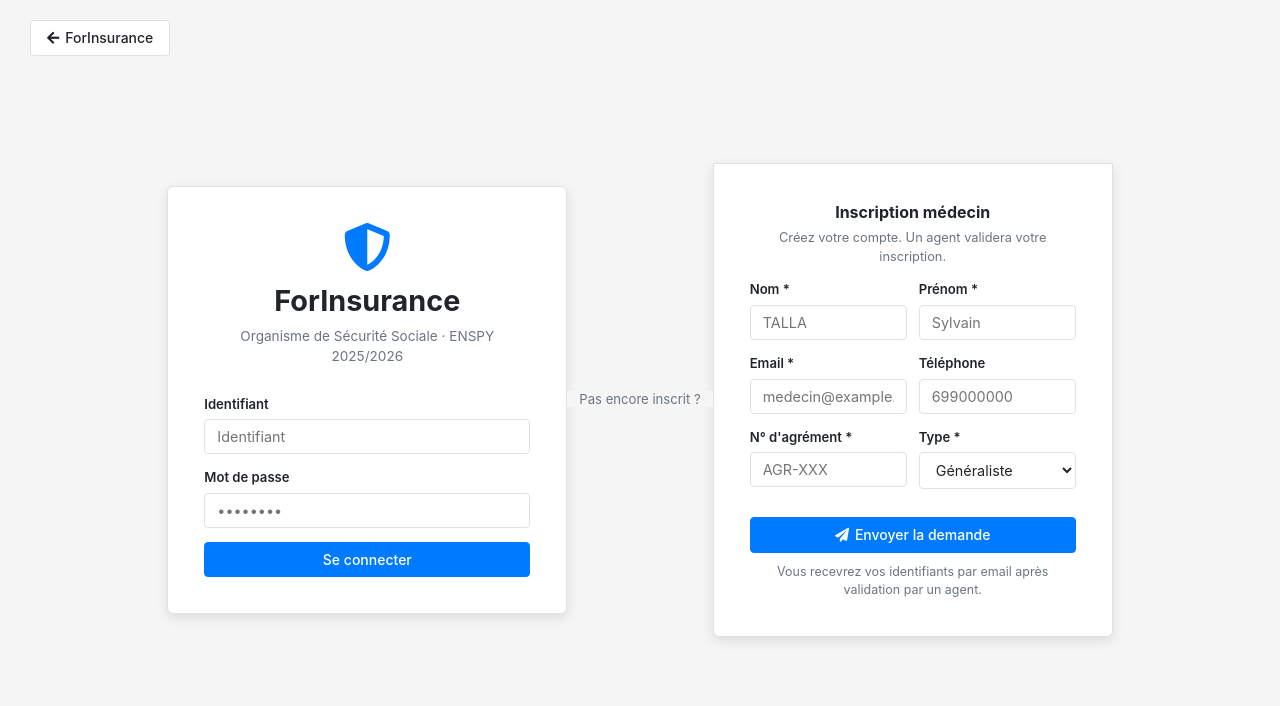
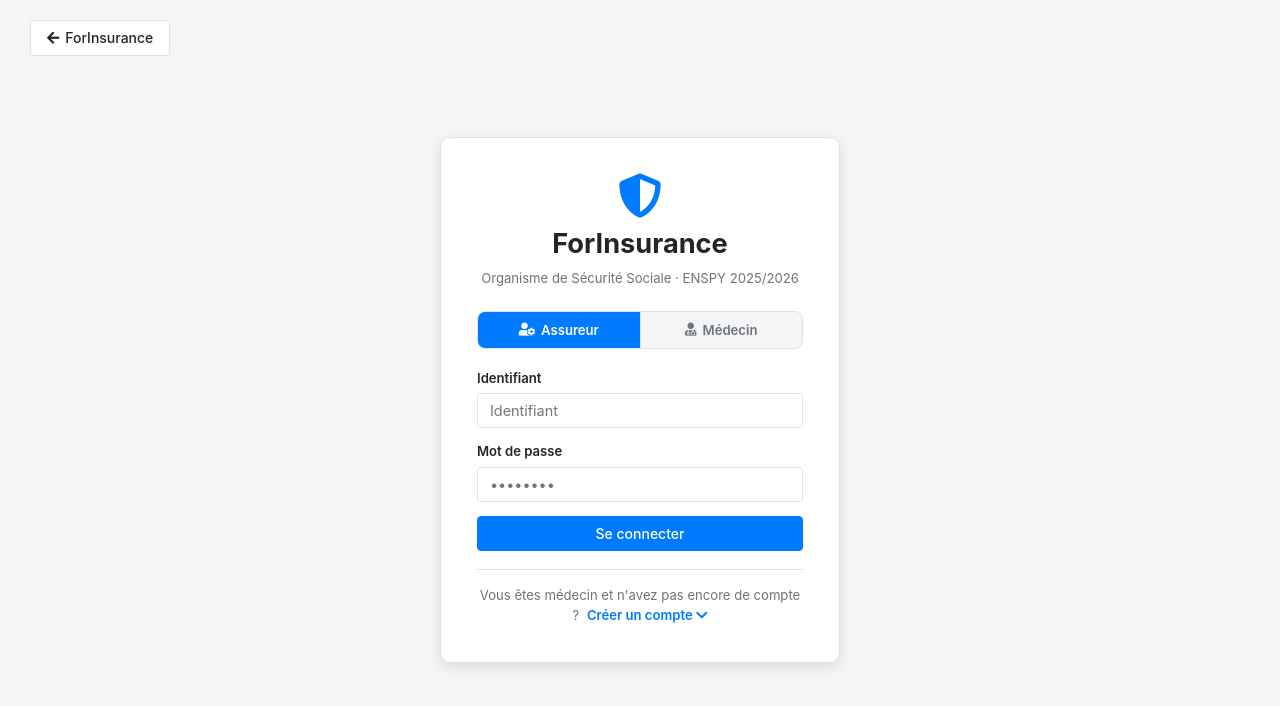
Before and after one commit to cbrLain/ForInsurance, a website: page frontend/index.html in a window 1280 px wide. Both pictures are taken after a click on the button "Espace Connecté". Drawn offline with nearby package versions, Linux system fonts and the light colour scheme; no server answers.

Commit message:
fix: login page with role tabs + toggle register form

```diff
--- a/frontend/css/main.css
+++ b/frontend/css/main.css
@@ -120,14 +120,22 @@ ul{list-style:none}
 }
 
 /* ── LOGIN ────────────────────────────────────────────── */
-.login-card{background:var(--bg-white);width:400px;max-width:94vw;border-radius:6px;padding:36px;box-shadow:var(--shadow-lg);border:1px solid var(--border)}
-.login-logo{text-align:center;margin-bottom:28px}
-.logo-icon{font-size:48px;color:var(--primary);margin-bottom:8px}
-.logo-title{font-size:1.8rem;font-weight:700;color:var(--text)}
-.logo-sub{color:var(--text-muted);font-size:.85rem;margin-top:4px}
-.login-divider{text-align:center;margin:10px 0;position:relative;color:var(--text-muted);font-size:.82rem}
-.login-divider::before{content:'';position:absolute;left:0;top:50%;width:100%;height:1px;background:var(--border)}
-.login-divider span{background:var(--bg);padding:0 12px;position:relative;z-index:1}
+.login-wrapper{display:flex;flex-direction:column;align-items:center;gap:0}
+.login-card{background:var(--bg-white);width:400px;max-width:94vw;border-radius:10px;padding:36px;box-shadow:var(--shadow-lg);border:1px solid var(--border)}
+.login-logo{text-align:center;margin-bottom:22px}
+.logo-icon{font-size:44px;color:var(--primary);margin-bottom:6px}
+.logo-title{font-size:1.7rem;font-weight:700;color:var(--text)}
+.logo-sub{color:var(--text-muted);font-size:.82rem;margin-top:4px}
+.register-card{border-top:0;border-top-left-radius:0;border-top-right-radius:0;margin-top:-1px;padding-top:24px}
+.register-card.hidden{display:none}
+.role-tabs{display:flex;gap:0;margin-bottom:20px;border-radius:8px;overflow:hidden;border:1px solid var(--border);background:var(--bg)}
+.rtab{flex:1;padding:10px 8px;text-align:center;font-size:.82rem;font-weight:600;background:transparent;color:var(--text-muted);border:none;cursor:pointer;transition:all .12s;display:flex;align-items:center;justify-content:center;gap:6px}
+.rtab:not(:last-child){border-right:1px solid var(--border)}
+.rtab.active{background:var(--primary);color:#fff}
+.rtab:hover:not(.active){background:rgba(0,123,255,.06);color:var(--text)}
+.login-register-link{text-align:center;margin-top:18px;padding-top:16px;border-top:1px solid var(--border);font-size:.82rem;color:var(--text-muted)}
+.login-register-link a{color:var(--primary);font-weight:600;cursor:pointer;text-decoration:none;margin-left:4px}
+.login-register-link a:hover{text-decoration:underline}
 
 /* ── AUTOCOMPLETE ─────────────────────────────────────── */
 .autocomplete-dropdown{
--- a/frontend/index.html
+++ b/frontend/index.html
@@ -119,12 +119,23 @@
     <div style="position:absolute;top:20px;left:30px;">
       <button class="btn btn-secondary" onclick="showLanding()"><i class="fas fa-arrow-left"></i> ForInsurance</button>
     </div>
+    <div class="login-wrapper">
       <div class="login-card">
         <div class="login-logo">
           <i class="fas fa-shield-alt logo-icon"></i>
           <h1 class="logo-title">ForInsurance</h1>
           <p class="logo-sub">Organisme de Sécurité Sociale · ENSPY 2025/2026</p>
         </div>
+
+        <div class="role-tabs">
+          <button class="rtab active" data-role="assureur" onclick="setLoginRole('assureur')">
+            <i class="fas fa-user-cog"></i> Assureur
+          </button>
+          <button class="rtab" data-role="medecin" onclick="setLoginRole('medecin')">
+            <i class="fas fa-user-md"></i> Médecin
+          </button>
+        </div>
+
         <form id="login-form">
           <div class="form-group">
             <label for="f-id">Identifiant</label>
@@ -140,17 +151,18 @@
             <i class="fas fa-spinner btn-spinner hidden" style="animation: spin 1s linear infinite"></i>
           </button>
         </form>
+
+        <div class="login-register-link">
+          Vous êtes médecin et n'avez pas encore de compte ?
+          <a href="#" onclick="toggleRegisterForm();return false">Créer un compte <i class="fas fa-chevron-down" id="reg-chevron"></i></a>
+        </div>
       </div>
 
-    <div class="login-divider">
-      <span>Pas encore inscrit ?</span>
-    </div>
-
-    <div class="login-card" id="register-card" style="margin-top:0;border-top-left-radius:0;border-top-right-radius:0">
-      <div style="text-align:center;margin-bottom:14px">
-        <h3 style="margin:0;font-size:1rem">Inscription médecin</h3>
-        <p style="font-size:.8rem;color:var(--text-muted);margin:4px 0 0">
-          Créez votre compte. Un agent validera votre inscription.
+      <div id="register-collapse" class="login-card register-card hidden">
+        <div style="text-align:center;margin-bottom:16px">
+          <h3 style="margin:0;font-size:1.05rem"><i class="fas fa-user-md" style="color:var(--primary)"></i> Inscription médecin</h3>
+          <p style="font-size:.82rem;color:var(--text-muted);margin:4px 0 0">
+            Remplissez ce formulaire. Un agent validera votre inscription.
           </p>
         </div>
         <div class="form-row">
@@ -178,8 +190,9 @@
         <div id="reg-err" class="alert alert-error hidden" style="margin-top:10px"></div>
         <button class="btn btn-primary btn-full" onclick="submitInscription()" style="margin-top:14px"><i class="fas fa-paper-plane"></i> Envoyer la demande</button>
         <p style="text-align:center;margin-top:10px;color:var(--text-muted);font-size:.78rem">
-        Vous recevrez vos identifiants par email après validation par un agent.
+          Vous recevrez vos identifiants par email après validation.
         </p>
+      </div>
     </div>
   </div>
 
--- a/frontend/js/app.js
+++ b/frontend/js/app.js
@@ -59,11 +59,22 @@ function switchLandingTab(tab) {
   document.getElementById('ltab-' + tab).classList.add('active');
 }
 
-function switchToRegister() {
-  showLogin();
-  document.getElementById('reg-type')?.addEventListener('change', function() {
-    document.getElementById('reg-spec-group').style.display = this.value === 'specialiste' ? 'block' : 'none';
-  });
+function setLoginRole(role) {
+  document.querySelectorAll('.rtab').forEach(t => t.classList.remove('active'));
+  document.querySelector(`.rtab[data-role="${role}"]`).classList.add('active');
+  document.getElementById('f-id').placeholder = role === 'assureur' ? 'Identifiant assureur' : 'Identifiant médecin';
+}
+
+function toggleRegisterForm() {
+  const el = document.getElementById('register-collapse');
+  const ch = document.getElementById('reg-chevron');
+  el.classList.toggle('hidden');
+  ch.className = el.classList.contains('hidden') ? 'fas fa-chevron-down' : 'fas fa-chevron-up';
+  if (!el.classList.contains('hidden')) {
+    document.getElementById('reg-type')?.addEventListener('change', function() {
+      document.getElementById('reg-spec-group').style.display = this.value === 'specialiste' ? 'block' : 'none';
+    });
+  }
 }
 
 async function submitInscription() {
@@ -147,6 +158,9 @@ function showLogin() {
   document.getElementById('screen-landing').classList.add('hidden');
   document.getElementById('screen-login').classList.remove('hidden');
   document.getElementById('screen-app').classList.add('hidden');
+  document.getElementById('f-id').value = '';
+  document.getElementById('f-pw').value = '';
+  document.getElementById('login-err').classList.add('hidden');
 }
 
 // ── Navigation ────────────────────────────────────────────────
```
Lines whose indentation alone changed are shown as unchanged.
